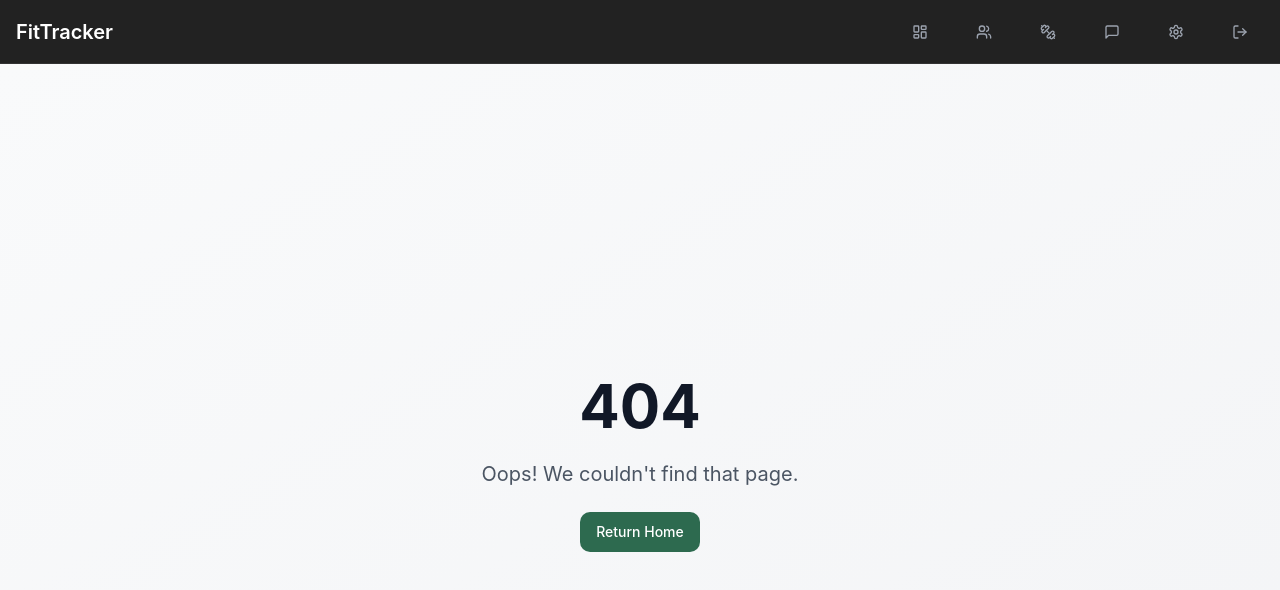
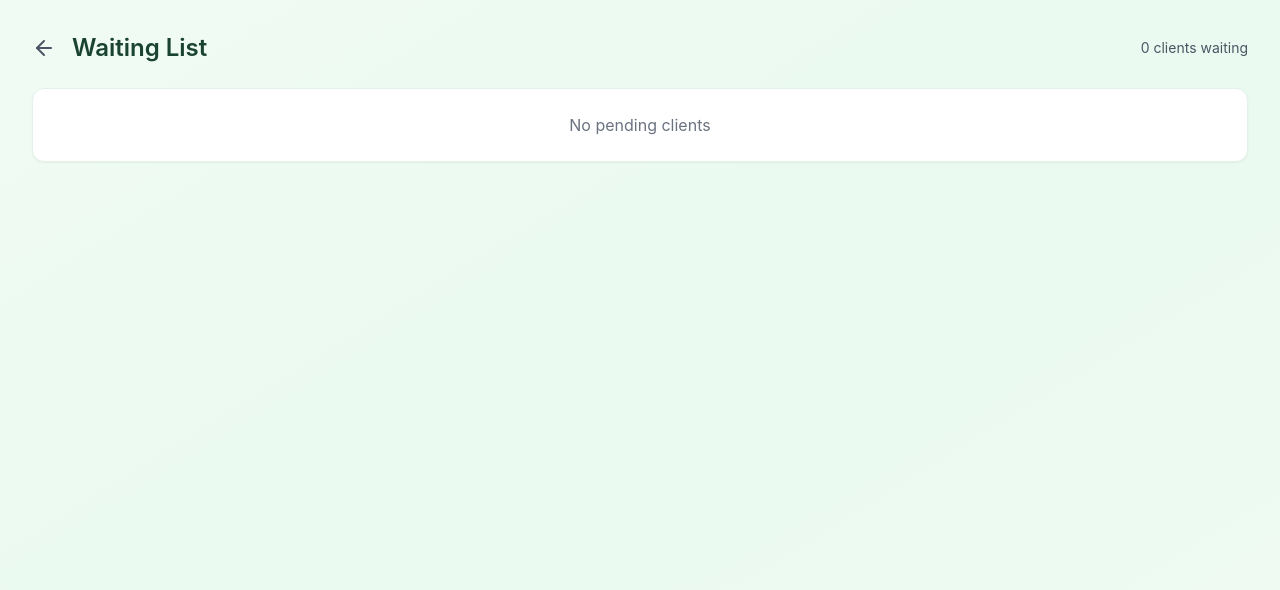
Before and after one commit to Piltoo/coachlink-journey, a React (Vite) app: page /waiting-list in a window 1280 px wide. Before the commit this address had no page. Shown: the top 590 px of the page. Built offline with nearby package versions, Linux system fonts and the light colour scheme.

Commit message:
Fix Waiting List page
The waiting list page was showing a 404 error. This commit addresses that issue.

```diff
--- a/src/App.tsx
+++ b/src/App.tsx
@@ -1,49 +1,33 @@
 
-import { Toaster } from "@/components/ui/toaster";
-import { Toaster as Sonner } from "@/components/ui/sonner";
-import { TooltipProvider } from "@/components/ui/tooltip";
-import { QueryClient, QueryClientProvider } from "@tanstack/react-query";
 import { BrowserRouter, Routes, Route } from "react-router-dom";
-import { NavBar } from "@/components/navigation/nav-bar";
-import Index from "./pages/Index";
-import Dashboard from "./pages/Dashboard";
-import Auth from "./pages/Auth";
-import Clients from "./pages/Clients";
-import Measurements from "./pages/Measurements";
-import Program from "./pages/Program";
-import Messages from "./pages/Messages";
-import Settings from "./pages/Settings";
-import NotFound from "./pages/NotFound";
-import NutritionAndTraining from "./pages/NutritionAndTraining";
-import CreateNutritionPlan from "./pages/CreateNutritionPlan";
+import Index from "@/pages/Index";
+import Auth from "@/pages/Auth";
+import Dashboard from "@/pages/Dashboard";
+import Settings from "@/pages/Settings";
+import Clients from "@/pages/Clients";
+import Messages from "@/pages/Messages";
+import NotFound from "@/pages/NotFound";
+import NutritionAndTraining from "@/pages/NutritionAndTraining";
+import Program from "@/pages/Program";
+import WaitingList from "@/pages/WaitingList";
 
-const queryClient = new QueryClient();
-
-const App = () => (
-  <QueryClientProvider client={queryClient}>
-    <TooltipProvider>
-      <Toaster />
-      <Sonner />
+function App() {
+  return (
     <BrowserRouter>
-        <NavBar />
-        <div className="pt-16">
       <Routes>
         <Route path="/" element={<Index />} />
+        <Route path="/auth" element={<Auth />} />
         <Route path="/dashboard" element={<Dashboard />} />
-            <Route path="/auth" element={<Auth />} />
+        <Route path="/settings/*" element={<Settings />} />
         <Route path="/clients" element={<Clients />} />
-            <Route path="/measurements" element={<Measurements />} />
-            <Route path="/program" element={<Program />} />
         <Route path="/messages" element={<Messages />} />
-            <Route path="/settings" element={<Settings />} />
-            <Route path="/nutrition-training" element={<NutritionAndTraining />} />
-            <Route path="/nutrition-training/create" element={<CreateNutritionPlan />} />
+        <Route path="/nutrition-and-training" element={<NutritionAndTraining />} />
+        <Route path="/program/:programId" element={<Program />} />
+        <Route path="/waiting-list" element={<WaitingList />} />
         <Route path="*" element={<NotFound />} />
       </Routes>
-        </div>
     </BrowserRouter>
-    </TooltipProvider>
-  </QueryClientProvider>
   );
+}
 
 export default App;
--- a/src/pages/WaitingList.tsx
+++ b/src/pages/WaitingList.tsx
@@ -7,7 +7,6 @@ import { Card } from "@/components/ui/card";
 import { UserCheck, UserX, ArrowLeft } from "lucide-react";
 import { Link } from "react-router-dom";
 import { Dialog, DialogContent, DialogHeader, DialogTitle, DialogDescription } from "@/components/ui/dialog";
-import { ClientProfileCard } from "@/components/dashboard/ClientProfileCard";
 
 type PendingClient = {
   id: string;
@@ -62,7 +61,7 @@ export default function WaitingList() {
     try {
       const { error } = await supabase
         .from('coach_clients')
-        .update({ status: approved ? 'active' : 'inactive' })
+        .update({ status: approved ? 'active' : 'rejected' })
         .eq('client_id', clientId);
 
       if (error) throw error;
@@ -89,7 +88,7 @@ export default function WaitingList() {
         <div className="space-y-6">
           <div className="flex items-center justify-between">
             <div className="flex items-center gap-4">
-              <Link to="/" className="text-gray-600 hover:text-gray-900">
+              <Link to="/dashboard" className="text-gray-600 hover:text-gray-900">
                 <ArrowLeft className="h-6 w-6" />
               </Link>
               <h1 className="text-2xl font-semibold text-primary">Waiting List</h1>
@@ -149,14 +148,6 @@ export default function WaitingList() {
               Review client information and manage their access.
             </DialogDescription>
           </DialogHeader>
-          {selectedClientId && (
-            <ClientProfileCard
-              clientId={selectedClientId}
-              onUnsubscribe={() => {
-                handleClientResponse(selectedClientId, false);
-              }}
-            />
-          )}
         </DialogContent>
       </Dialog>
     </div>
```
Lines whose indentation alone changed are shown as unchanged.
